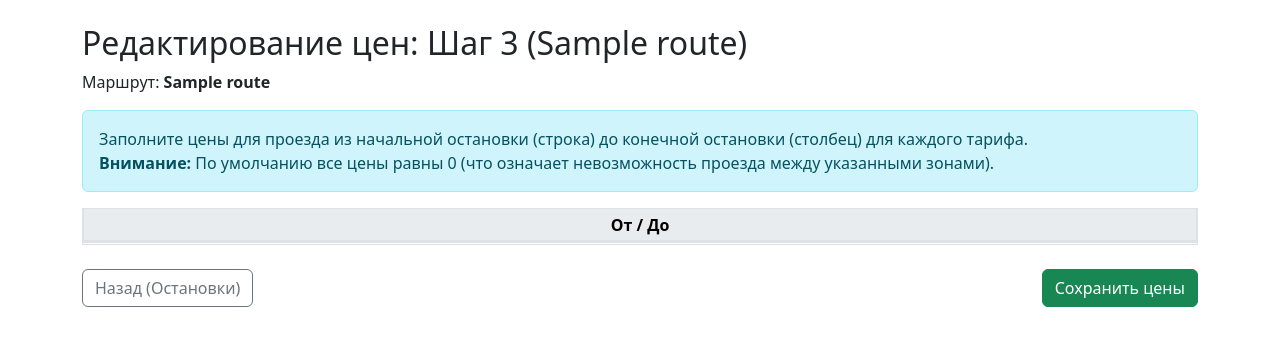
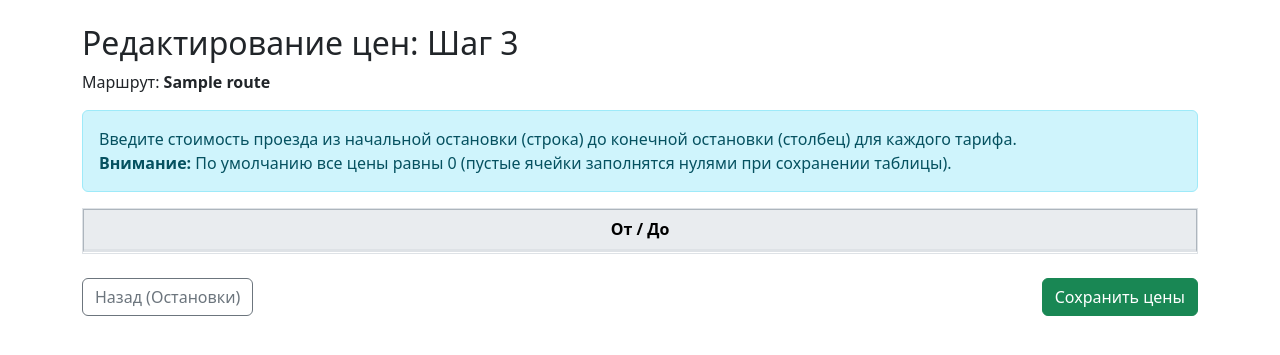
Before and after one commit to Quros7/TransportRoutesApp, a Flask app: page /route/edit/1/prices in a window 1280 px wide. Shown: the part 56-411 px from the top of the page. Run offline with Flask 3, Linux system fonts and the light colour scheme; a user stored in the database is signed in; tables that the repository leaves empty hold one stand-in row (values such as "Sample post"); lists and menus that the app fills with data are empty; some libraries are stand-ins or nearby versions.

Commit message:
frontend fix (pice_matrix and route titles)

```diff
--- a/app/routes/route_management.py
+++ b/app/routes/route_management.py
@@ -207,7 +207,7 @@ def create_or_edit_route_info(route_id):
     # --- GET-запрос (или валидация не пройдена) ---
 
     # Устанавливаем заголовок страницы
-    title = "Создание маршрута: Шаг 1" if route is None else f"Редактирование маршрута: {route.route_name}"
+    title = "Создание маршрута: Шаг 1" if route is None else f"Редактирование маршрута: Шаг 1"
 
     return render_template("route_info_form.html", form=form, route=route, title=title)
 
@@ -472,7 +472,7 @@ def edit_route_prices(route_id):
         "route_prices_matrix.html",
         form=form,
         route=route,
-        title=f"Редактирование цен: Шаг 3 ({route.route_name})",
+        title=f"Редактирование цен: Шаг 3",
     )
 
 
--- a/app/static/style.css
+++ b/app/static/style.css
@@ -40,87 +40,127 @@ body {
     margin-top: auto;
 }
 
-/* ШАГ 3 - ЦЕНЫ */
-
-/* Подсветка самой ячейки с инпутами */
-.table-active-cell {
-    background-color: #fff9c4 !important; /* Светло-желтый */
-    outline: 2px solid #ffeb3b;
-    transition: all 0.2s;
-}
-/* Подсветка заголовков (От/До) */
-.table-active-header {
-    background-color: #fbc02d !important; /* Более насыщенный желтый */
-    color: #000 !important;
-    font-weight: bold;
-}
-/* Плавный переход для всех th и td */
-.price-matrix th, .price-matrix td {
-    transition: background-color 0.2s;
+/* --- 1. Базовый макет и общие стили ячеек --- */
+.price-matrix {
+    table-layout: fixed;
+    width: 100%;
+    border-collapse: separate;
+    border-spacing: 0;
+    margin-bottom: 1px;
 }
 
-/* Мягкая подсветка строки */
-.table-row-highlight {
-    background-color: #fffde7 !important; /* Очень светлый желтый */
+.price-matrix th,
+.price-matrix td {
+    border: 1px solid #adb5bd;
+    transition: background-color 0.2s;
+    padding: 8px;
 }
 
-/* Мягкая подсветка столбца */
+/* --- 2. Закрепленные области (Sticky) --- */
+
+/* Общие свойства для всех "липких" заголовков */
+.price-matrix thead th,
+.price-matrix tbody th {
+    position: sticky;
+    background-color: #f8f9fa;
+    z-index: 9;
+}
+
+/* Верхняя шапка */
+.price-matrix thead th {
+    top: 0;
+    z-index: 10;
+    border-bottom: 2px solid #dee2e6;
+    box-shadow: inset 0 -1px 0 #dee2e6;
+
+    /* Текстовые настройки */
+    white-space: normal;
+    word-wrap: break-word;
+    line-height: 1.2;
+    text-align: center;
+    vertical-align: middle;
+    min-height: 80px;
+    padding: 10px 5px;
+}
+
+/* Левая колонка */
+.price-matrix tbody th {
+    left: 0;
+    border-right: 2px solid #dee2e6;
+    box-shadow: inset -1px 0 0 #dee2e6;
+    white-space: normal; /* Разрешаем перенос для длинных названий */
+}
+
+/* Пересечение (Угол "От / До") */
+.price-matrix thead th:first-child {
+    left: 0;
+    z-index: 11;
+    background-color: #e9ecef;
+}
+
+/* --- 3. Геометрия и размеры --- */
+
+/* Ширина первой колонки */
+.price-matrix tbody th,
+.price-matrix thead th:first-child {
+    width: 185px;
+    min-width: 150px;
+    max-width: 200px;
+}
+
+/* Ширина всех колонок с данными */
+.price-matrix thead th:not(:first-child),
+.price-matrix td {
+    width: 150px;
+    min-width: 150px;
+}
+
+/* --- 4. Интерактив и визуальные состояния --- */
+
+/* Подсветка строки и столбца (мягкая) */
+.table-row-highlight,
 .table-col-highlight {
     background-color: #fffde7 !important;
 }
 
-/* Активная ячейка (на пересечении) — должна быть ярче */
+/* Активная ячейка (на которой фокус) */
 .table-active-cell {
     background-color: #fff9c4 !important;
-    outline: 2px solid #fbc02d !important;
+    outline: 2px solid #fbc02d !important; /* Объединил стили в один яркий вариант */
     z-index: 5;
 }
 
-
-.price-matrix {
-    border-collapse: separate; /* Важно для корректной работы sticky border */
-    border-spacing: 0;
-    margin-bottom: 1px;
-}
-
-/* 2. Закрепляем верхнюю строку (Шапка) */
-.price-matrix thead th {
-    position: sticky;
-    top: 0;
-    z-index: 10; /* Поверх обычных ячеек */
-    background-color: #f8f9fa;
-    border-bottom: 2px solid #dee2e6;
-    box-shadow: inset 0 -1px 0 #dee2e6; /* Имитация границы при скролле */
-}
-
-/* 3. Закрепляем первый столбец (Левая колонка) */
-.price-matrix tbody th {
-    position: sticky;
-    left: 0;
-    z-index: 9;
-    background-color: #f8f9fa;
-    border-right: 2px solid #dee2e6;
-    box-shadow: inset -1px 0 0 #dee2e6;
-    white-space: nowrap; /* Чтобы названия не переносились и не ломали высоту */
-    min-width: 150px;
-}
-
-/* 4. Пересечение (левый верхний угол "От / До") */
-.price-matrix thead th:first-child {
-    left: 0;
-    z-index: 11; /* Самый высокий приоритет */
-    background-color: #e9ecef;
-}
-
-/* Подсветка активных элементов (из прошлого шага) */
-.table-active-cell {
-    background-color: #fff9c4 !important;
-    outline: 2px solid #ffeb3b;
-}
+/* Активные заголовки (строка/столбец) */
 .table-active-header {
     background-color: #fbc02d !important;
     color: #000 !important;
-    z-index: 12 !important; /* Чтобы подсветка была видна над всем */
+    font-weight: bold;
+    z-index: 12 !important;
+}
+
+/* Пустые/недоступные ячейки */
+.price-matrix td.bg-light {
+    background-color: #f1f3f5;
+    background-image: linear-gradient(45deg, #e9ecef 25%, transparent 25%, transparent 50%, #e9ecef 50%, #e9ecef 75%, transparent 75%, transparent);
+    background-size: 10px 10px;
+}
+
+/* --- 5. Внутренние элементы ячейки --- */
+
+.price-input {
+    width: 100%;
+    box-sizing: border-box;
+}
+
+.tariff-input-group label {
+    display: block;
+    overflow: hidden;
+    text-overflow: ellipsis;
+    margin-bottom: 2px;
+}
+
+.tariff-input-group:last-child {
+    border-bottom: none;
 }
 
 /* Админка */
--- a/app/templates/route_info_form.html
+++ b/app/templates/route_info_form.html
@@ -2,6 +2,7 @@
 
 {% block content %}
     <h2>{{ title }}</h2>
+    <p>Маршрут: <strong>{{ route.route_name }}</strong></p>
 
     <form method="POST" id="route-info-form">
         {{ form.hidden_tag() }}
--- a/app/templates/route_prices_matrix.html
+++ b/app/templates/route_prices_matrix.html
@@ -5,9 +5,9 @@
     <p>Маршрут: <strong>{{ route.route_name }}</strong></p>
 
     <div class="alert alert-info">
-        Заполните цены для проезда из начальной остановки (строка) до конечной остановки (столбец) для каждого тарифа.
+        Введите стоимость проезда из начальной остановки (строка) до конечной остановки (столбец) для каждого тарифа.
         <br>
-        <strong>Внимание:</strong> По умолчанию все цены равны 0 (что означает невозможность проезда между указанными зонами).
+        <strong>Внимание:</strong> По умолчанию все цены равны 0 (пустые ячейки заполнятся нулями при сохранении таблицы).
     </div>
 
     <form method="POST" id="price-matrix-form">
@@ -22,7 +22,7 @@
             <table class="table table-bordered table-sm price-matrix">
                 <thead>
                     <tr>
-                        <th class="align-top text-center" style="min-width: 120px;">От / До</th>
+                        <th class="align-top text-center">От / До</th>
                         {% set is_city_route = route.transport_type == '0x02' %}
                         {% for stop in route.stops %}
                             {# Разрешаем отображение заголовка для Остановки 0 (индекс 0), если это городской маршрут. #}
--- a/app/templates/route_stops_form.html
+++ b/app/templates/route_stops_form.html
@@ -2,6 +2,7 @@
 
 {% block content %}
     <h2>{{ title }}</h2>
+    <p>Маршрут: <strong>{{ route.route_name }}</strong></p>
 
     <form method="POST">
         {{ form.hidden_tag() }}
```
